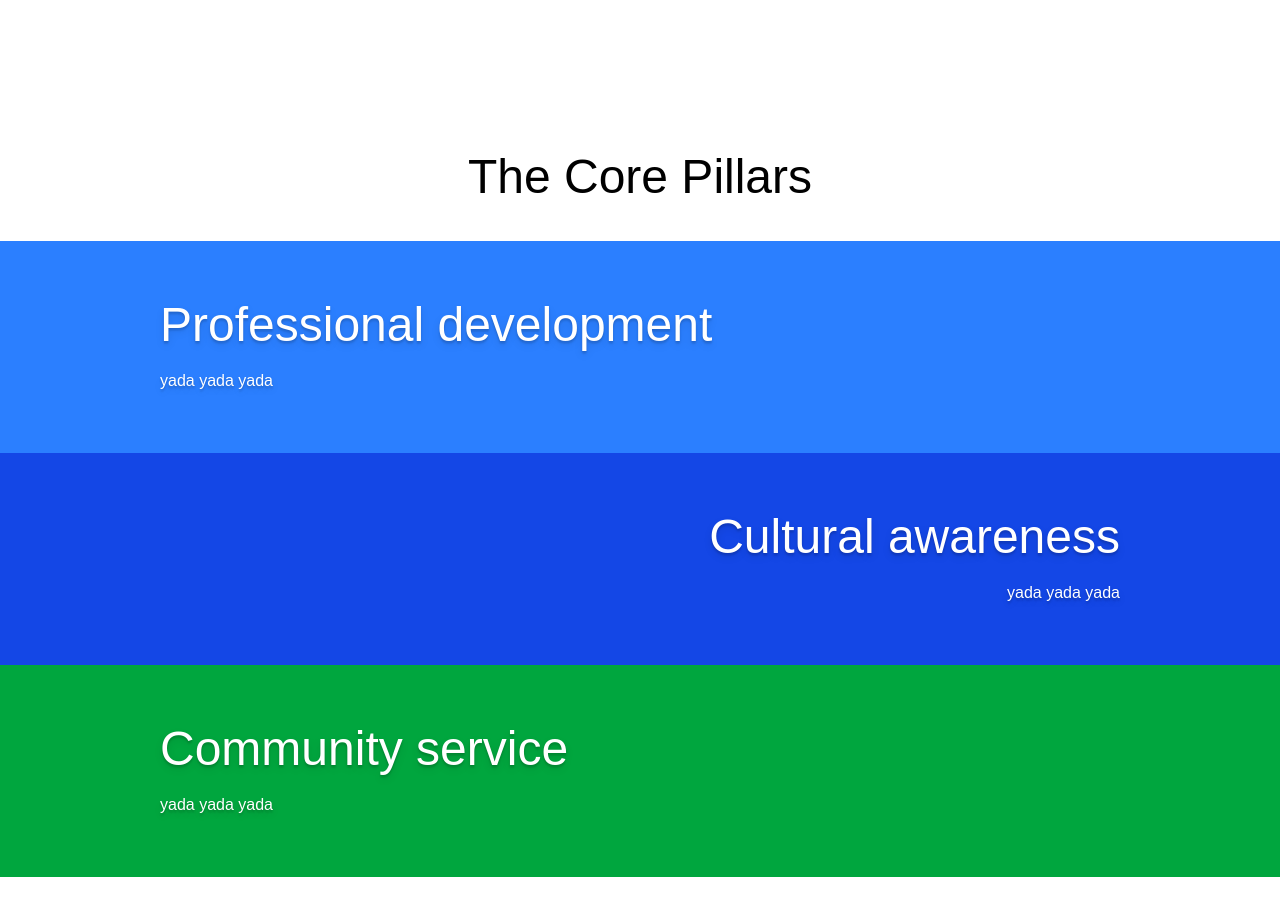
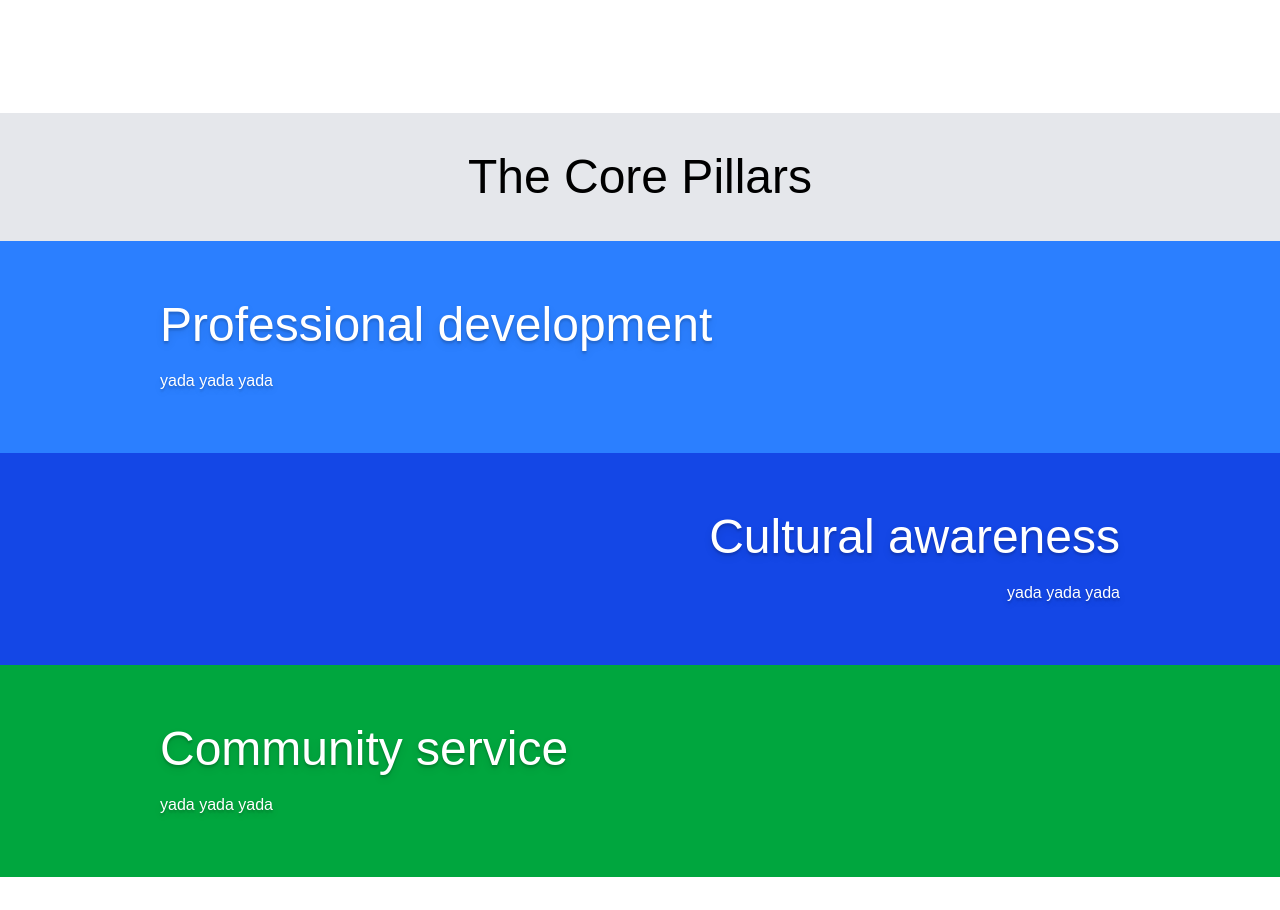
Before and after one commit to lsicat1220/ubsase-site, a React (Vite) app: page / in a window 1280 px wide. Shown: the part 1087-1997 px from the top of the page. Built offline with nearby package versions, Linux system fonts and the light colour scheme.

Commit message:
ui: changed background color of pillars section

```diff
--- a/src/pages/Home.tsx
+++ b/src/pages/Home.tsx
@@ -26,7 +26,7 @@ export default function Home() {
 				{/*TO DO: change this photo into an automatically playing video (probably an event recap)*/}
 				<div className="w-1/3 h-1/2 shadow-md/50 bg-[url(./assets/oldSASEphoto.jpg)] bg-cover"></div>
 			</section>
-			<section className="text-white flex flex-col w-screen h-150 bg-white">
+			<section className="text-white flex flex-col w-screen h-150 bg-gray-200">
 			<div className="w-full bg-transparent flex flex-row items-center justify-center p-10">
 			<h1 className="text-black text-bold text-5xl">The Core Pillars</h1>
 			</div>
```
